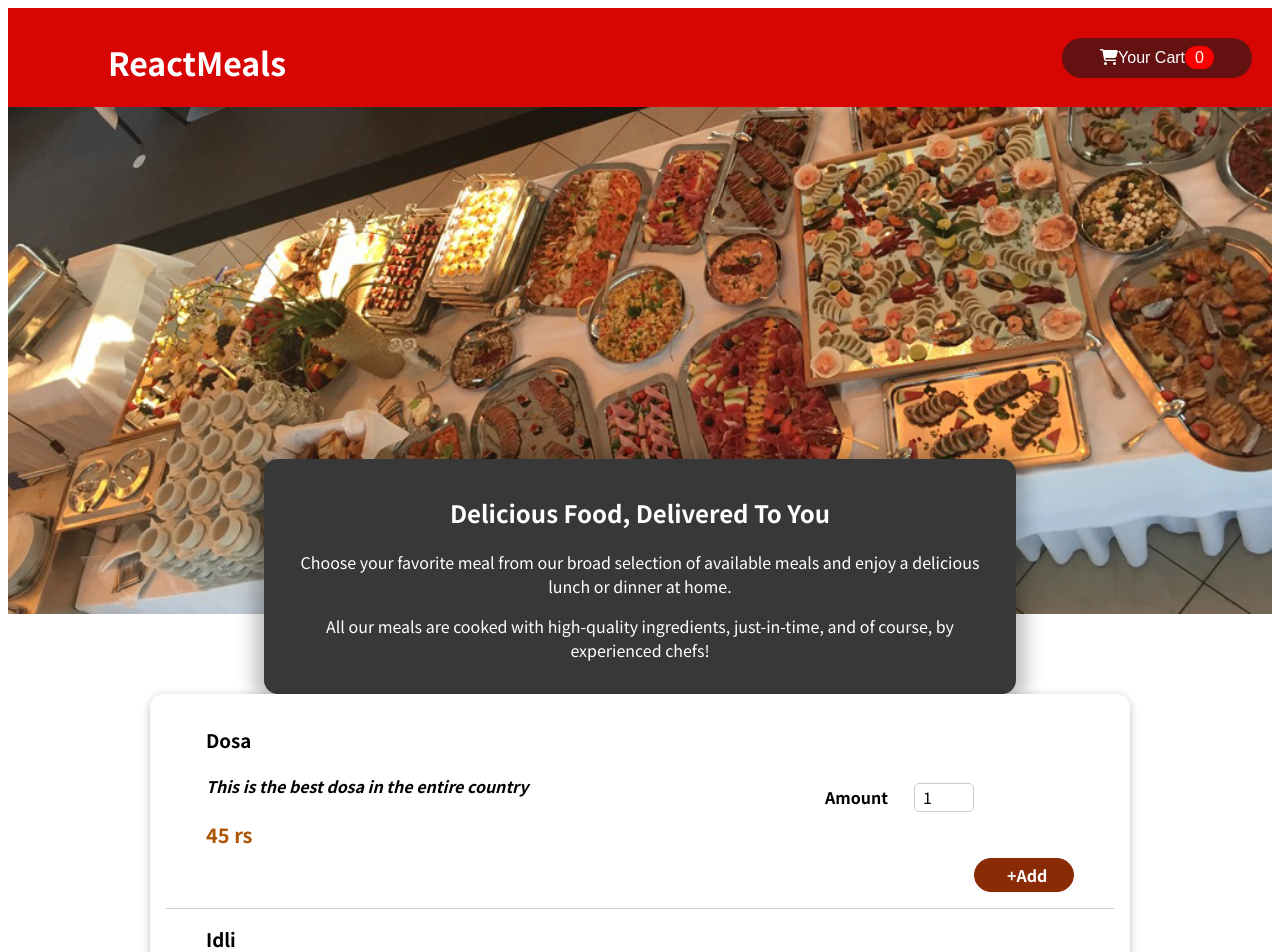
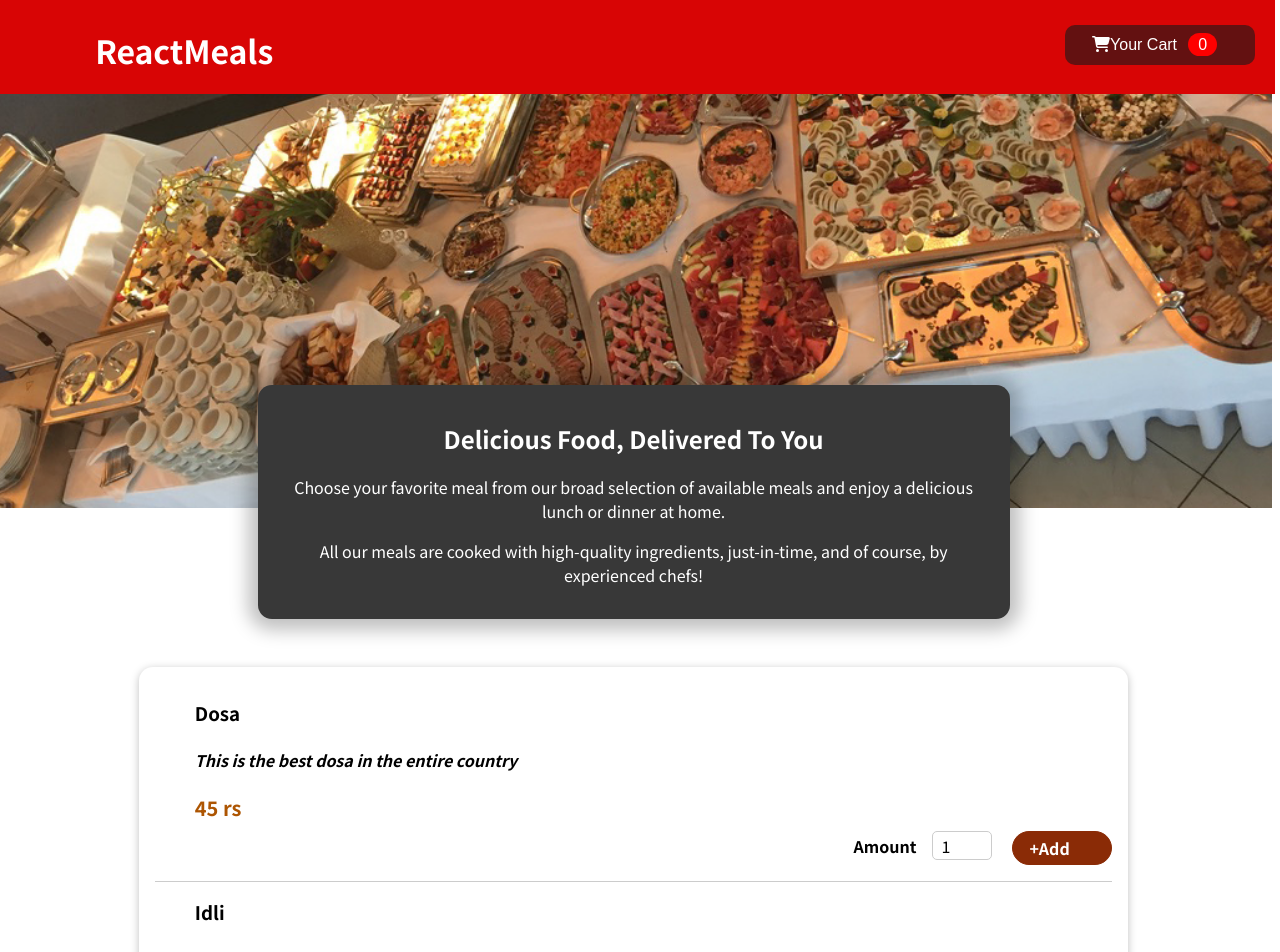
Before and after one commit to jagannatarajan1/restaurant, a React (Create React App) app: page / in a window 1280 px wide. Shown: the top 952 px of the page. Built offline with nearby package versions, Linux system fonts and the light colour scheme.

Commit message:
cart it is working properly

```diff
--- a/src/App.js
+++ b/src/App.js
@@ -1,6 +1,7 @@
 import React, { useState } from "react";
 import Header from "./components/Layout/Header";
 import Cart from "./components/Cart/cart";
+import CartProvider from "./store/cartProvider";
 
 function App() {
   const [showONScreen, setShowOnScreen] = useState(false);
@@ -11,10 +12,10 @@ function App() {
     setShowOnScreen(false);
   };
   return (
-    <React.Fragment>
+    <CartProvider>
       {showONScreen && <Cart yourcartclose={closeCart} />}
       <Header yourcart={displayCart} />
-    </React.Fragment>
+    </CartProvider>
   );
 }
 
--- a/src/components/Cart/cart.js
+++ b/src/components/Cart/cart.js
@@ -1,11 +1,15 @@
 import Modal from "../Ui/Modal";
 import "./Cart.css";
-import React from "react";
+import React, { useContext } from "react";
+import CartContext from "../../store/cart-context";
 const Cart = (props) => {
+  const cartcontext = useContext(CartContext);
   const cartItems = (
     <ul className="cart-item">
-      {[{ id: "s1", name: "noodles", amount: 2, price: 44 }].map((item) => (
-        <li key={item.id}>{item.name}</li>
+      {cartcontext.items.map((item) => (
+        <li key={item.id}>
+          {item.Name} {item.quantity} {item.Price}
+        </li>
       ))}
     </ul>
   );
@@ -15,7 +19,7 @@ const Cart = (props) => {
         {cartItems}
         <div className="total">
           <span>Total Amount</span>
-          <span>55</span>
+          <span>{cartcontext.totalAmount}</span>
         </div>
         <div className="actions ">
           <button className="button--alt " onClick={props.yourcartclose}>
--- a/src/components/Layout/Header.css
+++ b/src/components/Layout/Header.css
@@ -2,6 +2,9 @@
   background-color: #d80505;
   display: flex;
   justify-content: space-between;
+  position: fixed;
+  width: 100%;
+  z-index: 200;
 }
 .Headerdiv h1 {
   color: white;
@@ -10,13 +13,15 @@
 img {
   width: 100%;
 }
+
 .headerparagraph {
   text-align: center;
   max-width: 45rem;
   width: 90%;
   margin: auto;
-  margin-top: -10rem;
+  margin-top: -8rem; /* Adjusted margin-top for better positioning */
   position: relative;
+  margin-bottom: 3rem;
   background-color: #383838;
   color: white;
   border-radius: 14px;
--- a/src/components/Ui/Button/Button.css
+++ b/src/components/Ui/Button/Button.css
@@ -6,7 +6,7 @@
   width: 190px;
   margin-top: 30px;
   margin-right: 20px;
-  border-radius: 20px;
+  border-radius: 10px;
   border: 1px;
   cursor: pointer;
 }
@@ -14,6 +14,7 @@
   background-color: rgb(254, 0, 0);
   color: rgb(255, 255, 255);
   padding: 3px 10px;
+  margin: 0.7rem;
 
   border-radius: 12px;
 }
--- a/src/components/Ui/Button/Button.js
+++ b/src/components/Ui/Button/Button.js
@@ -1,13 +1,20 @@
-import React from "react";
+import React, { useContext } from "react";
 import Carticon from "../../Cart/carticon";
 import "./Button.css";
+import CartContext from "../../../store/cart-context";
 
 const Button = (props) => {
+  const cartcontext = useContext(CartContext);
+  let quantity = 0;
+
+  cartcontext.items.forEach((item) => {
+    quantity = quantity + Number(item.quantity);
+  });
   return (
     <button id="button" type="button" onClick={props.onClick}>
       <Carticon />
       {props.children}
-      <span>0</span>
+      <span>{quantity}</span>
     </button>
   );
 };
--- a/src/components/Ui/Button/Meals/FormForMealList/FormForMealList.css
+++ b/src/components/Ui/Button/Meals/FormForMealList/FormForMealList.css
@@ -1,29 +1,36 @@
 .full {
   display: flex;
   justify-content: flex-end;
+  align-items: center;
 }
+
 .full button {
   margin-top: 5px;
+  margin-left: 10px;
   width: 100px;
   padding: 5px;
-  padding-right: 30px;
+  display: flex;
+  align-items: center;
 }
+
+.Form {
+  display: flex;
+  align-items: center;
+}
+
 .Form input {
-  margin-left: 10px;
   height: 25px;
   width: 3rem;
   border-radius: 5px;
   border: 1px solid #ccc;
   font: inherit;
   padding-left: 0.5rem;
+  margin-right: 10px; /* Added margin to create space between input and button */
 }
+
 .Form label {
   font-weight: bold;
   margin-right: 1rem;
-}
-.Form {
-  margin-left: 30px;
-  margin-top: -70px;
 }
 
 .full button {
@@ -32,10 +39,9 @@
   background-color: #8a2b06;
   border: 1px solid #8a2b06;
   color: white;
-  padding: 0.25rem 2rem;
+  padding: 0.25rem 1rem;
   border-radius: 20px;
   font-weight: bold;
-  margin-right: 40px;
 }
 
 .full button:hover,
--- a/src/components/Ui/Button/Meals/FormForMealList/FormForMealList.js
+++ b/src/components/Ui/Button/Meals/FormForMealList/FormForMealList.js
@@ -1,6 +1,16 @@
-import React from "react";
+import React, { useContext } from "react";
 import "./FormForMealList.css";
+import CartContext from "../../../../../store/cart-context";
+
 const FormForMealList = (props) => {
+  const cartcontext = useContext(CartContext);
+
+  const Addlistitems = (event) => {
+    event.preventDefault();
+    const quantity = event.target.form.Amount.value;
+    cartcontext.addItem({ ...props.data, quantity: quantity });
+  };
+
   return (
     <React.Fragment>
       <div className="full">
@@ -15,10 +25,13 @@ const FormForMealList = (props) => {
             step="1"
             defaultValue="1"
           />
+          <button type="button" onClick={Addlistitems}>
+            +Add
+          </button>
         </form>
-        <button type="button">+Add</button>
       </div>
     </React.Fragment>
   );
 };
+
 export default FormForMealList;
--- a/src/components/Ui/Button/Meals/Mealslist.js
+++ b/src/components/Ui/Button/Meals/Mealslist.js
@@ -2,6 +2,7 @@ import React from "react";
 import "./Mealslist.css";
 import Card from "../../../Layout/Card";
 import FormForMealList from "./FormForMealList/FormForMealList";
+
 const Mealslist = (props) => {
   const Dummydata = [
     {
@@ -29,12 +30,13 @@ const Mealslist = (props) => {
       Price: "20 rs",
     },
   ];
+
   let MealsItems = Dummydata.map((item) => (
     <ul className="meal" key={item.Id}>
       <h3>{item.Name}</h3>
       <h4 className="description">{item.Description}</h4>
       <h3 className="price">{item.Price}</h3>
-      <FormForMealList></FormForMealList>
+      <FormForMealList data={item}></FormForMealList>
     </ul>
   ));
 
@@ -44,4 +46,5 @@ const Mealslist = (props) => {
     </React.Fragment>
   );
 };
+
 export default Mealslist;
--- a/src/index.css
+++ b/src/index.css
@@ -2,4 +2,6 @@
 
 html {
   font-family: "Noto Sans JP", sans-serif;
+  margin: -1%;
+  margin-right: 0%;
 }
--- /dev/null
+++ b/src/store/cart-context.js
@@ -0,0 +1,8 @@
+import React from "react";
+const CartContext = React.createContext({
+  items: [],
+  totalAmount: 0,
+  addItem: (item) => {},
+  removeItem: (id) => {},
+});
+export default CartContext;
--- /dev/null
+++ b/src/store/cartProvider.js
@@ -0,0 +1,23 @@
+import React, { useState } from "react";
+import CartContext from "./cart-context";
+const CartProvider = (props) => {
+  const [items, updateitem] = useState([]);
+  const addItemToCartHandler = (item) => {
+    updateitem([...items, item]);
+    console.log(cartContext);
+  };
+
+  const removeItemFromCartHandler = (id) => {};
+  const cartContext = {
+    items: items,
+    totalAmount: 0,
+    addItem: addItemToCartHandler,
+    removeItem: removeItemFromCartHandler,
+  };
+  return (
+    <CartContext.Provider value={cartContext}>
+      {props.children}
+    </CartContext.Provider>
+  );
+};
+export default CartProvider;
```
Also changed, not shown: 1 other file (tests, documents, lock files or other folders).
